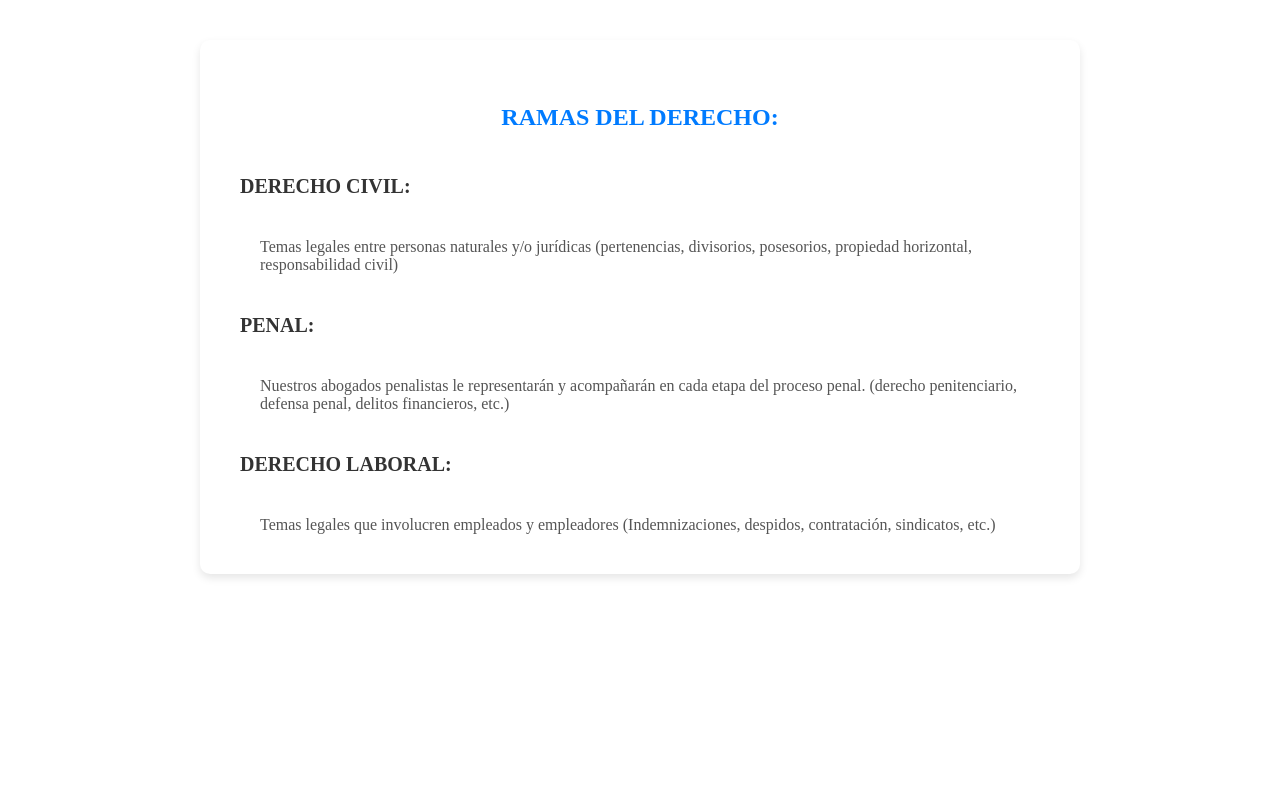
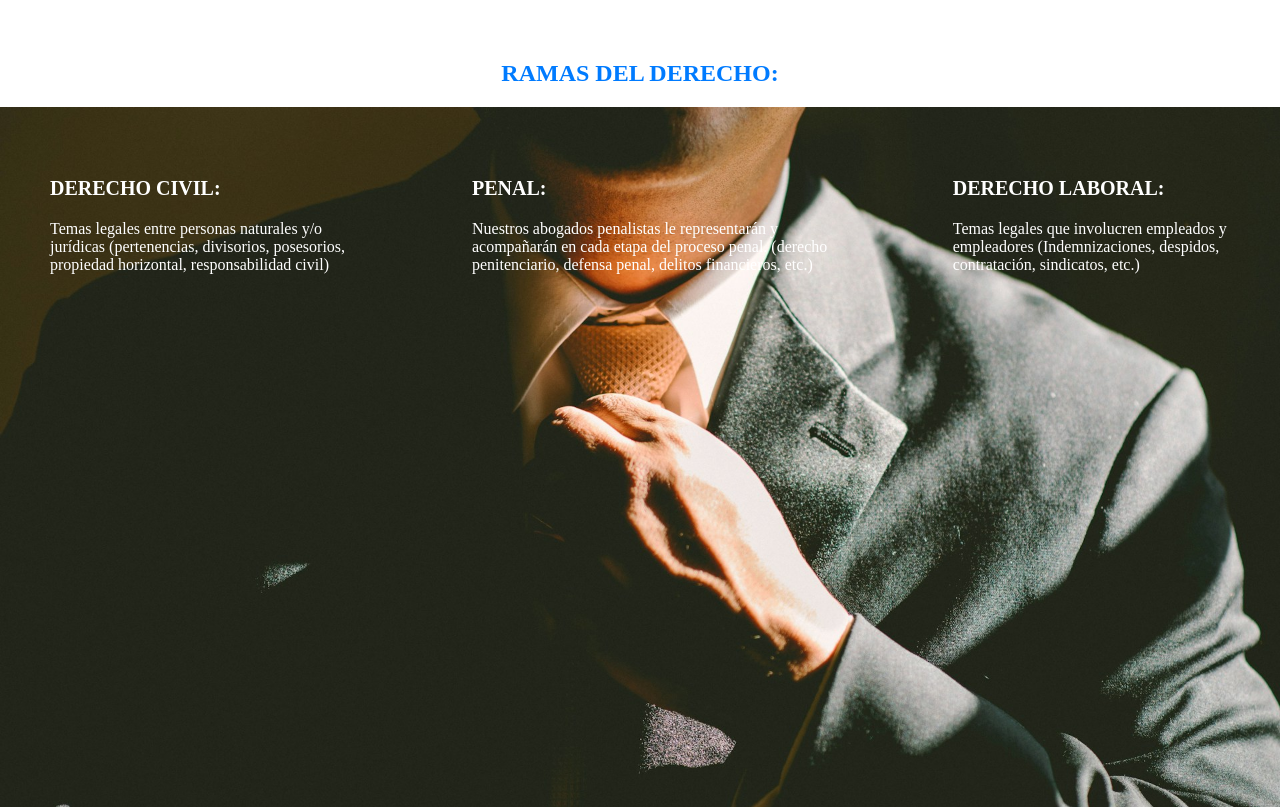
Before and after one commit to julian9805/Soporte_legal, a React (Vite) app in the folder Soporte_legal_front/: page /work in a window 1280 px wide. Built offline with nearby package versions, Linux system fonts and the light colour scheme.

Commit message:
cambios work

```diff
--- a/Soporte_legal_front/src/components/pages/Work/Work.jsx
+++ b/Soporte_legal_front/src/components/pages/Work/Work.jsx
@@ -1,23 +1,33 @@
-import Footer from "../Footer";
-import Header from "../Header";
+
 import "./Work.scss";
 
 
 function Work(){
 
+
+
     return(
         <>
             <section className="work-container">
                 <div className="work-title">
-                    <h3>RAMAS DEL DERECHO:</h3>
+                    <h2>RAMAS DEL DERECHO:</h2>
                 </div>
                 <div className="work-list">
-                    <p>DERECHO CIVIL:</p>
-                    <span>Temas legales entre personas naturales y/o jurídicas (pertenencias, divisorios, posesorios, propiedad horizontal, responsabilidad civil)</span>
-                    <p>PENAL:</p>
-                    <span>Nuestros abogados penalistas le representarán y acompañarán en cada etapa del proceso penal. (derecho penitenciario, defensa penal, delitos financieros, etc.)</span>
-                    <p>DERECHO LABORAL:</p>
-                    <span>Temas legales que involucren empleados y empleadores (Indemnizaciones, despidos, contratación, sindicatos, etc.)</span>
+                    <div className="item" id="civil">
+                        <h3>DERECHO CIVIL:</h3>
+                        <p>Temas legales entre personas naturales y/o jurídicas (pertenencias, divisorios, posesorios, propiedad horizontal, responsabilidad civil)</p>
+                    </div>
+
+                    <div className="item" id="penal">
+                        <h3>PENAL:</h3>
+                        <p>Nuestros abogados penalistas le representarán y acompañarán en cada etapa del proceso penal. (derecho penitenciario, defensa penal, delitos financieros, etc.)</p>
+                    </div>
+
+                    <div className="item" id="laboral">
+                        <h3>DERECHO LABORAL:</h3>
+                        <p>Temas legales que involucren empleados y empleadores (Indemnizaciones, despidos, contratación, sindicatos, etc.)</p>
+                    </div>
+
                 </div>
             </section>
         </>
--- a/Soporte_legal_front/src/components/pages/Work/Work.scss
+++ b/Soporte_legal_front/src/components/pages/Work/Work.scss
@@ -3,12 +3,7 @@
 
 
 .work-container {
-    padding: 40px;
-    max-width: 800px;
     margin: 40px auto;
-    background-color: #ffffff;
-    border-radius: 10px;
-    box-shadow: 0 4px 8px rgba(0, 0, 0, 0.1);
 }
 
 .work-title {
@@ -16,25 +11,53 @@
     margin-bottom: 20px;
 }
 
-.work-title h3 {
+.work-title h2 {
     color: #007bff;
     font-size: 24px;
 }
 
 .work-list {
     display: flex;
-    flex-direction: column;
-    gap: 20px;
+    position: relative;
+    width: 100vw;
+    background-image: url(../../../../public/images/corbata.jpg);
+    background-size: cover;
+    align-items: flex-end;
+    .item{
+        padding: 50px;
+        height: 600px;
+        display: block;
+        &::after{
+            content: "";
+            display: block;
+            width: 100vw;
+            height: 600px;
+            position: absolute;
+            top: 0;
+            left: 0;
+            z-index: 1;
+        }
+    }
+    #civil{
+        &:hover{
+            background-image: url(../../../../public/images/tim-gouw-bwki71ap-y8-unsplash.jpg);
+            background-size: cover;
+        }
+    }
+
+}
+
+.work-list h3 {
+    font-weight: bold;
+    color: #fff;
+    font-size: 20px;
+    position: relative;
+    z-index: 5;
 }
 
 .work-list p {
-    font-weight: bold;
-    color: #333;
-    font-size: 20px;
+    color: #fff;
+    font-size: 16px;
+    position: relative;
+    z-index: 5;
 }
-
-.work-list span {
-    color: #555;
-    font-size: 16px;
-    margin-left: 20px;
-}
```
Also changed, not shown: Soporte_legal_front/public/images/corbata.jpg (renamed from Soporte_legal_front/public/images/ben-rosett-WdJkXFQ4VHY-unsplash.jpg).
